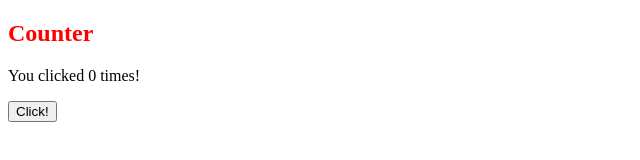
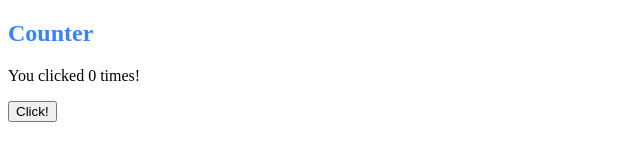
Before and after one commit to comfuture/nuxt3-preview, a Nuxt app: page / in a window 1280 px wide. Shown: the top 160 px of the page, without its empty margins (0-640 px from the left). Built offline with nearby package versions, Linux system fonts and the light colour scheme.

Commit message:
1 file modified

```diff
--- a/app.vue
+++ b/app.vue
@@ -11,6 +11,6 @@ const inc = () => count.value++;
 </script>
 <style lang="postcss">
 h2 {
-  color: red;
+  @apply text-blue-500;
 }
 </style>
```
